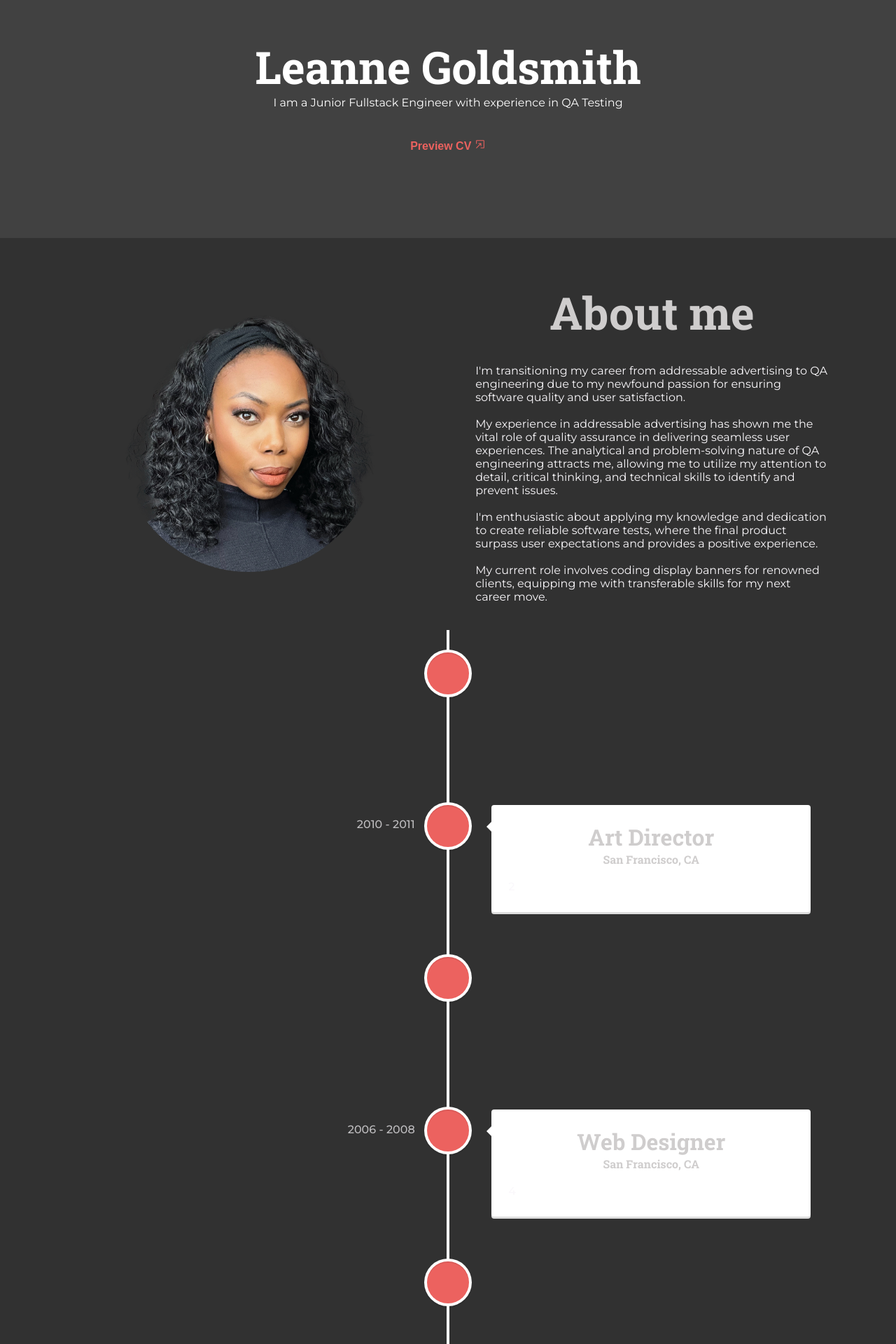
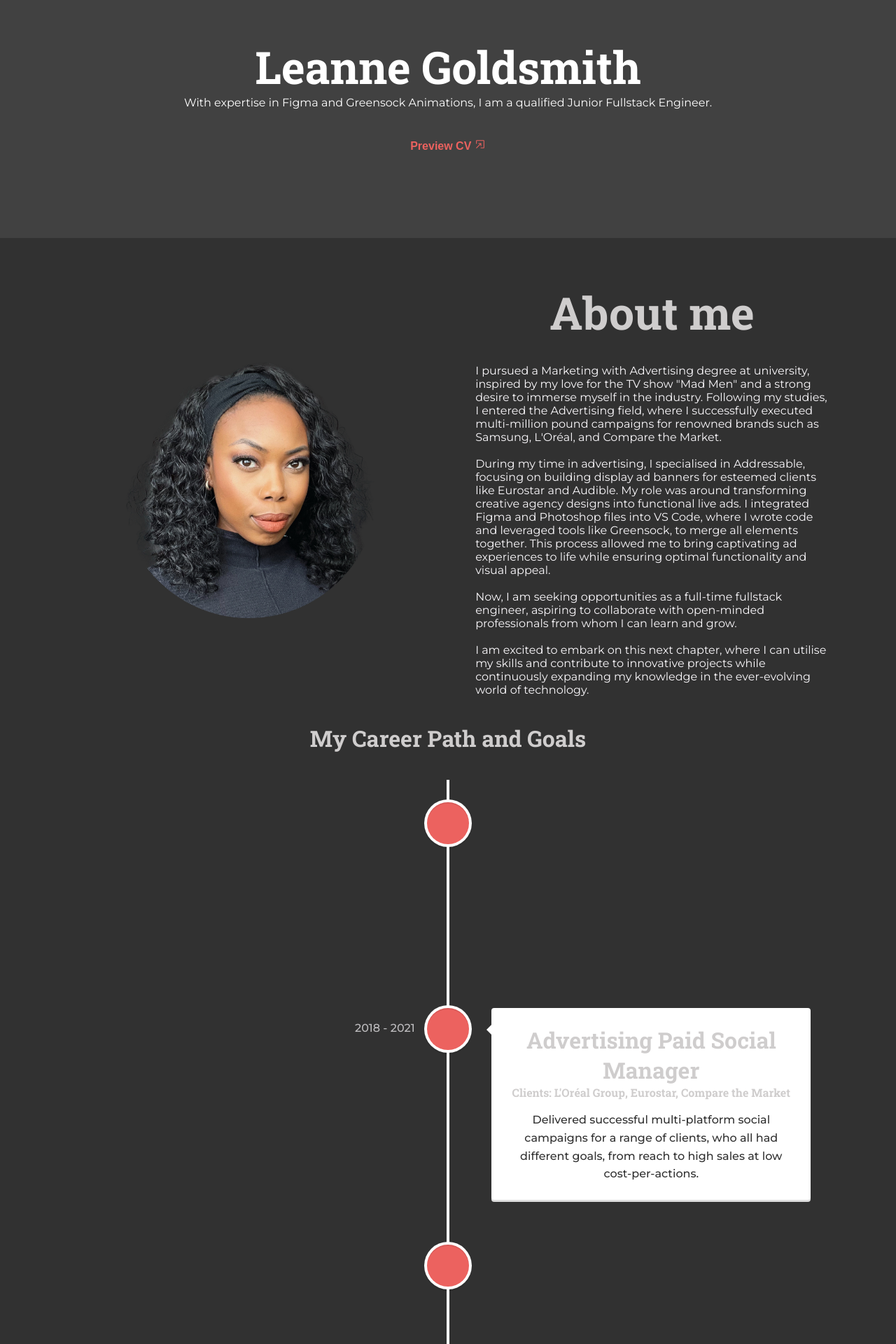
Before and after one commit to LeanneCodes/fullstack-portfolio, a React (Vite) app in the folder portfolio/: page / in a window 1280 px wide. Shown: the part 160-2080 px from the top of the page at 70% size. Built offline with nearby package versions, Linux system fonts and the light colour scheme.

Commit message:
add text to portfolio

```diff
--- a/portfolio/src/containers/about/About.jsx
+++ b/portfolio/src/containers/about/About.jsx
@@ -14,63 +14,72 @@ const About = () => {
         <div className='text-pos'>
           <h1>About me</h1>
           <p className='text-style'>
-          I'm transitioning my career from addressable advertising to QA engineering due to my newfound passion for ensuring software quality and user satisfaction.<br/><br/>
-          My experience in addressable advertising has shown me the vital role of quality assurance in delivering seamless user experiences. The analytical and problem-solving nature of QA engineering attracts me, allowing me to utilize my attention to detail, critical thinking, and technical skills to identify and prevent issues.<br/><br/>
-          I'm enthusiastic about applying my knowledge and dedication to create reliable software tests, where the final product surpass user expectations and provides a positive experience.<br/><br/>
-          My current role involves coding display banners for renowned clients, equipping me with transferable skills for my next career move.
+            I pursued a Marketing with Advertising degree at university, inspired by my love for the TV show "Mad Men" and a strong desire to immerse myself in the industry. Following my studies, I entered the Advertising field, where I successfully executed multi-million pound campaigns for renowned brands such as Samsung, L'Oréal, and Compare the Market.
+            <br />
+            <br />
+            During my time in advertising, I specialised in Addressable, focusing on building display ad banners for esteemed clients like Eurostar and Audible. My role was around transforming creative agency designs into functional live ads. I integrated Figma and Photoshop files into VS Code, where I wrote code and leveraged tools like Greensock, to merge all elements together. This process allowed me to bring captivating ad experiences to life while ensuring optimal functionality and visual appeal.
+            <br />
+            <br />
+            Now, I am seeking opportunities as a full-time fullstack engineer, aspiring to collaborate with open-minded professionals from whom I can learn and grow.
+            <br/>
+            <br />
+            I am excited to embark on this next chapter, where I can utilise my skills and contribute to innovative projects while continuously expanding my knowledge in the ever-evolving world of technology.
           </p>
         </div>
       </div>
       <br />
       <br />
       <div>
+        <h3>My Career Path and Goals</h3>
+        <br />
+        <br />
         <VerticalTimeline>
         <VerticalTimelineElement
             className="vertical-timeline-element--work"
-            date="2010 - 2011"
+            date="2016 - 2018"
             iconStyle={{ background: '#EC625F', color: '#fff' }}
             // icon={<WorkIcon />}
           >
-            <h3 className="vertical-timeline-element-title">Art Director</h3>
-            <h4 className="vertical-timeline-element-subtitle">San Francisco, CA</h4>
-            <p>
-              1
+            <h3 className="vertical-timeline-element-title">Advertising Planner</h3>
+            <h4 className="vertical-timeline-element-subtitle">Clients: Samsung UK</h4>
+            <p style={{color: "#313131", textAlign: "center"}}>
+              Strategised and helped execute media campaigns for Samsung UK. This involved working with multiple stakeholders across different industries to ensure flawless campaigns.
             </p>
           </VerticalTimelineElement>
           <VerticalTimelineElement
             className="vertical-timeline-element--work"
-            date="2010 - 2011"
+            date="2018 - 2021"
             iconStyle={{ background: '#EC625F', color: '#fff' }}
             // icon={<WorkIcon />}
           >
-            <h3 className="vertical-timeline-element-title">Art Director</h3>
-            <h4 className="vertical-timeline-element-subtitle">San Francisco, CA</h4>
-            <p>
-              2
+            <h3 className="vertical-timeline-element-title">Advertising Paid Social Manager</h3>
+            <h4 className="vertical-timeline-element-subtitle">Clients: L'Oréal Group, Eurostar, Compare the Market</h4>
+            <p style={{color: "#313131", textAlign: "center"}}>
+              Delivered successful multi-platform social campaigns for a range of clients, who all had different goals, from reach to high sales at low cost-per-actions.
             </p>
           </VerticalTimelineElement>
           <VerticalTimelineElement
             className="vertical-timeline-element--work"
-            date="2008 - 2010"
+            date="2021 - 2022"
             iconStyle={{ background: '#EC625F', color: '#fff' }}
             // icon={<WorkIcon />}
           >
-            <h3 className="vertical-timeline-element-title">Web Designer</h3>
-            <h4 className="vertical-timeline-element-subtitle">Los Angeles, CA</h4>
-            <p>
-              3
+            <h3 className="vertical-timeline-element-title">Code Institute Fullstack Bootcamp</h3>
+            <h4 className="vertical-timeline-element-subtitle">Merit Grade</h4>
+            <p style={{color: "#313131", textAlign: "center"}}>
+              I enrolled in a comprehensive year-long bootcamp and I undertook various projects that showcased my proficiency, including creating a quiz application, developing single page applications, and constructing fully functional eCommerce websites. Demonstrating my dedication and skill, these projects culminated in the achievement of a Merit grade.
             </p>
           </VerticalTimelineElement>
           <VerticalTimelineElement
             className="vertical-timeline-element--work"
-            date="2006 - 2008"
+            date="2021 - Present"
             iconStyle={{ background: '#EC625F', color: '#fff' }}
             // icon={<WorkIcon />}
           >
-            <h3 className="vertical-timeline-element-title">Web Designer</h3>
-            <h4 className="vertical-timeline-element-subtitle">San Francisco, CA</h4>
-            <p>
-              4
+            <h3 className="vertical-timeline-element-title">Advertising Addressable Manager</h3>
+            <h4 className="vertical-timeline-element-subtitle">Clients: Eurostar, Audible, Morrisons, Nationwide, Danone</h4>
+            <p style={{color: "#313131", textAlign: "center"}}>
+              I currently build display banner ads using HTML, CSS, JavaScript and Greensock and recreate the desired ad look by incorporating the designs from Figma, Photoshop and Adobe After Effects.
             </p>
           </VerticalTimelineElement>
           <VerticalTimelineElement
@@ -82,8 +91,8 @@ const About = () => {
             // icon={<WorkIcon />}
           >
             <h3 className="vertical-timeline-element-title" style={{color: "white"}}>Junior Fullstack Engineer</h3>
-            <p>
-              Creative Direction, User Experience, Visual Design, Project Management, Team Leading
+            <p style={{textAlign: "center"}}>
+              To be able to create front and back end applications that bring value to the end user and the stakeholders involved.
             </p>
           </VerticalTimelineElement>
           {/* <VerticalTimelineElement
--- a/portfolio/src/containers/certificates/Certificates.jsx
+++ b/portfolio/src/containers/certificates/Certificates.jsx
@@ -25,7 +25,11 @@ const Certificates = () => {
           </div>
           <div className='cert-info-pos'>
             <h3>CodeCademy</h3>
-            <p>To develop my knowledge and practice my fullstack skills. I enrolled in this 8 month course to be more confident in both front and back end.</p>
+            <p>To develop my knowledge and practice my fullstack skills. I enrolled in this 8 month course to be more confident in both front and back end.
+            <br />
+            <br />
+            I have updated my skills and knowledge during this course and this has helped me build the projects below that showcase the use of latest released software.
+            </p>
             <button type='button'><a href='#' target='_blank'>View Certificate</a></button>
           </div>
         </div>
@@ -35,7 +39,7 @@ const Certificates = () => {
           </div>
           <div className='cert-info-pos'>
             <h3>LinkedIn</h3>
-            <p>In order to grasp the basics of QA testing, I enrolled in multiple courses to enhance my understanding and expand my expertise.<br/><br/>After successfully finishing the coursework, I embarked on creating my own projects as a means of applying the knowledge I had gained.<br/><br/>See my QA testing projects below.</p>
+            <p>In order to grasp the basics of QA testing, I enrolled in multiple courses to enhance my understanding and expand my expertise.<br /><br />I now can automate and manual test my projects using Selenium and other QA software testing tools confidently.</p>
             <button type='button'><a href='/src/assets/Software-Testing-Certificate.pdf' target='_blank'>View Certificate</a></button>
           </div>
         </div>
--- a/portfolio/src/containers/intro/Intro.jsx
+++ b/portfolio/src/containers/intro/Intro.jsx
@@ -6,7 +6,9 @@ const Intro = () => {
   return (
     <div className='intro-container' id='home'>
       <h1 style={{color: 'white'}}>Leanne Goldsmith</h1>
-      <p style={{color: 'white'}}>I am a Junior Fullstack Engineer with experience in QA Testing</p>
+      <p style={{color: 'white'}}>
+        With expertise in Figma and Greensock Animations, I am a qualified Junior Fullstack Engineer.
+      </p>
       <div className='intro-links'>
         <button type='button'><a href='cv.pdf' target='_blank'>Preview CV {<RxOpenInNewWindow />}</a></button>
       </div>
--- a/portfolio/src/containers/skills/Skills.jsx
+++ b/portfolio/src/containers/skills/Skills.jsx
@@ -6,7 +6,7 @@ import { SiCss3 } from "react-icons/si";
 import { SiAdobephotoshop } from "react-icons/si";
 import { SiReact } from "react-icons/si";
 import { SiTailwindcss } from "react-icons/si";
-import { SiSelenium } from "react-icons/si";
+import { SiGreensock } from "react-icons/si";
 import { SiFigma } from "react-icons/si";
 import { SiGithub } from "react-icons/si";
 import { SiVisualstudio } from "react-icons/si";
@@ -35,7 +35,7 @@ const Skills = () => {
           <div className='grid-item'><Techstack image={<SiPython />} name="Python"/></div>
           <div className='grid-item'><Techstack image={<SiReact />} name="ReactJs"/></div>
           <div className='grid-item'><Techstack image={<SiRedux />} name="Redux"/></div>
-          <div className='grid-item'><Techstack image={<SiSelenium />} name="Selenium"/></div>
+          <div className='grid-item'><Techstack image={<SiGreensock />} name="Greensock"/></div>
           <div className='grid-item'><Techstack image={<SiMysql />} name="SQL"/></div>
           <div className='grid-item'><Techstack image={<SiFigma />} name="Figma"/></div>
           <div className='grid-item'><Techstack image={<SiGithub />} name="GitHub"/></div>
```
